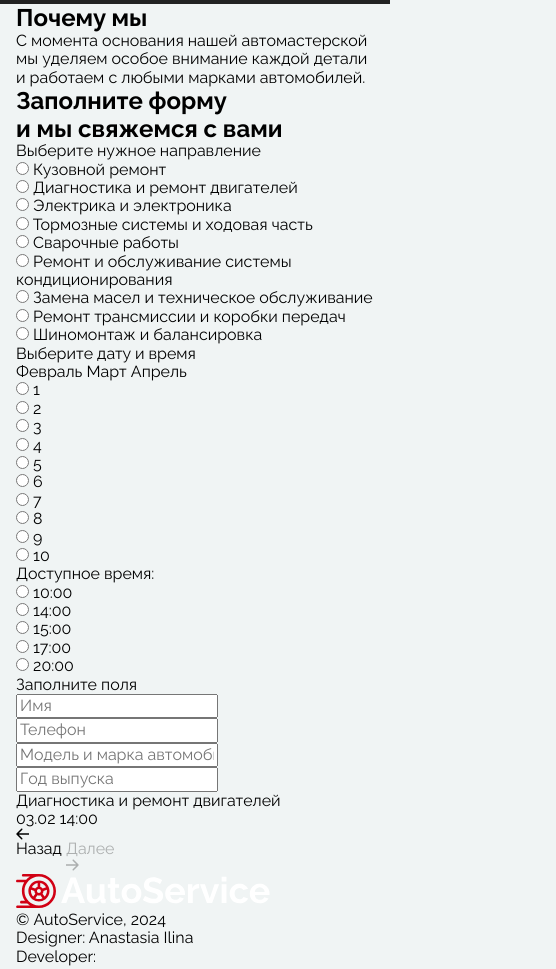
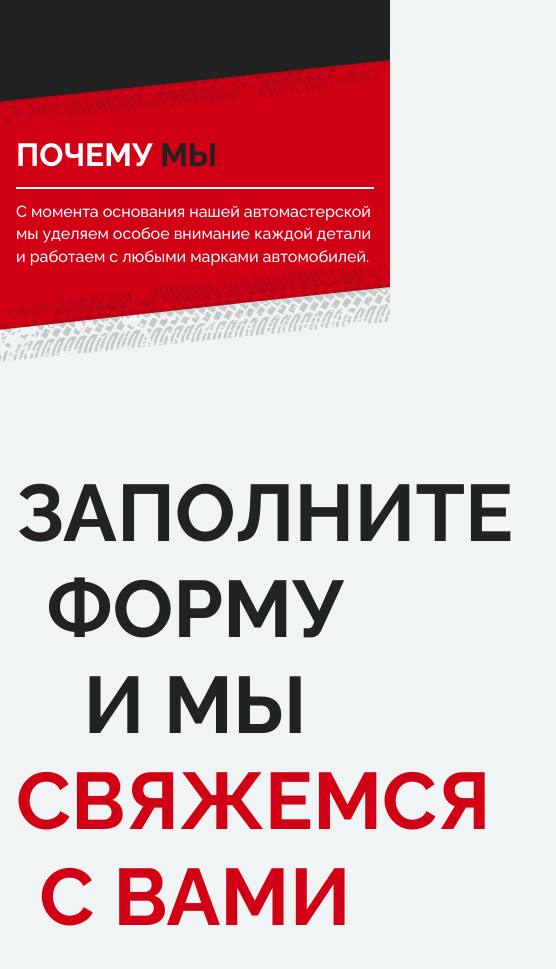
Before and after one commit to ZAVALEX174/lending, a plain HTML site: page index.html in a window 390 px wide. Shown: the part 420-1389 px from the top of the page, 556 px wide, since content can reach past the window. Drawn offline with Linux system fonts and the light colour scheme.

Commit message:
adaptive about, contact

```diff
--- a/css/about.css
+++ b/css/about.css
@@ -78,3 +78,82 @@
   font-weight: 500;
   line-height: 140%;
 }
+
+@media (max-width: 1080px) {
+  .about {
+    padding: 80px 0 80px;
+  }
+
+  .about__title {
+    padding: 10px 40px 10px 0;
+    font-size: 60px;
+  }
+
+  .about__text {
+    padding: 10px 0 10px 40px;
+    font-size: 20px;
+    max-width: 406px;
+  }
+}
+
+@media (max-width: 900px) {
+  .about {
+    padding: 90px 0 55px;
+  }
+
+  .about__title {
+    padding: 7px 24px 7px 0;
+    font-size: 48px;
+  }
+
+  .about__text {
+    padding: 7px 0 7px 24px;
+    font-size: 16px;
+    max-width: 320px;
+  }
+}
+
+@media (max-width: 660px) {
+  .about {
+    padding: 50px 0 25px;
+  }
+
+  .about__bg {
+    padding: 82px 0 68px;
+    background-size: auto 100%;
+  }
+
+  .about__container {
+    grid-template-columns: 1fr;
+    grid-template-rows: 2;
+  }
+
+  .about__title {
+    max-width: none;
+    justify-self: stretch;
+    align-self: end;
+    text-align: start;
+    padding: 0 0 12px 0;
+    font-size: 32px;
+
+    border-right: 0;
+    border-bottom: 2px solid #fff;
+  }
+
+  .about__text {
+    padding: 12px 0 0 0;
+    font-size: 16px;
+    max-width: 600px;
+    align-self: start;
+  }
+}
+
+@media (max-width: 375px) {
+  .about__bg::before {
+    transform: translateY(-28%) rotate(180deg);
+  }
+
+  .about__bg::after {
+    transform: translateY(30%);
+  }
+}
--- a/css/contact.css
+++ b/css/contact.css
@@ -154,8 +154,8 @@
   line-height: 140%;
 }
 
-.form__info-data {
-}
+/* .form__info-data {
+} */
 
 .form__btn-wrapper {
   display: flex;
@@ -188,3 +188,212 @@
   opacity: 0.4;
   background: #f0f4f4;
 }
+
+@media (max-width: 1080px) {
+  .contact {
+    padding: 104px 0 120px;
+    color: #222;
+  }
+
+  .contact__title {
+    margin-bottom: 40px;
+    text-align: center;
+    font-size: 80px;
+    font-style: normal;
+    font-weight: 700;
+    line-height: 120%;
+    text-transform: uppercase;
+  }
+
+  .contact__title-text_color-black {
+    color: #222;
+  }
+
+  .contact__title-text_color-red {
+    color: #d10014;
+  }
+
+  /* .contact__form {
+  } */
+
+  .form {
+    background-color: #fff;
+    border-radius: 32px;
+    padding: 60px;
+  }
+
+  .form__fieldset {
+    margin-bottom: 32px;
+  }
+
+  .form__title {
+    color: #222;
+    font-size: 32px;
+    font-weight: 700;
+    line-height: 100%;
+    text-transform: uppercase;
+    margin-bottom: 32px;
+  }
+
+  .form__subtitle {
+    margin-bottom: 16px;
+    color: #222;
+    font-size: 16px;
+    font-weight: 500;
+    line-height: 140%;
+  }
+
+  .form__radio-wrapper {
+    display: flex;
+    gap: 4px;
+    flex-wrap: wrap;
+    margin-bottom: 32px;
+  }
+
+  .form__radio-wrapper:last-child {
+    margin-bottom: 0;
+  }
+  /* .radio {
+  } */
+  .radio__input {
+    position: absolute;
+    -webkit-appearance: none;
+    -moz-appearance: none;
+    appearance: none;
+  }
+
+  .radio__label {
+    display: block;
+    padding: 12px 20px;
+    border-radius: 50px;
+    background: #f0f4f4;
+    color: #222;
+    font-size: 16px;
+    font-weight: 500;
+    line-height: 140%;
+    border: 1px solid transparent;
+  }
+
+  .radio__label:hover {
+    background: #e4f0f0;
+  }
+
+  .radio__input:focus-visible + .radio__label {
+    border-color: #d10014;
+    background: #f0f4f4;
+  }
+
+  .radio__input:checked + .radio__label {
+    background: #222;
+    color: #fff;
+    /* border-color: transparent; */
+  }
+
+  .form__months {
+    display: flex;
+    margin-bottom: 16px;
+    color: #222;
+    font-size: 16px;
+    font-weight: 500;
+    line-height: 140%;
+    column-gap: 16px;
+  }
+
+  .form__btn-month {
+    color: #222;
+    font-size: 16px;
+    font-weight: 500;
+    line-height: 140%;
+  }
+
+  .form__btn-month_active {
+    color: #d10014;
+    transform: scale(1.05);
+  }
+
+  .form__input-wrapper {
+    display: grid;
+    grid-template-columns: repeat(2, 1fr);
+    gap: 12px 8px;
+    margin-bottom: 32px;
+  }
+
+  .form__input {
+    padding: 12px 20px;
+    border-radius: 8px;
+    background-color: #f0f4f4;
+    border: 1px solid transparent;
+    color: #222;
+    font-size: 16px;
+    font-weight: 400;
+    line-height: 140%;
+  }
+
+  .form__input:hover {
+    background: #f0f4f4;
+  }
+
+  .form__input:focus-visible {
+    border-color:  #d0d0d0;
+    background: #f0f4f4;
+  }
+
+  .form__info {
+    margin-bottom: 16px;
+    color: #222;
+    font-size: 16px;
+    font-weight: 500;
+    line-height: 140%;
+  }
+
+  /* .form__info-data {
+  } */
+
+  .form__btn-wrapper {
+    display: flex;
+    gap: 8px;
+  }
+
+  .form__btn {
+    padding: 12px 20px;
+    display: flex;
+    align-items: center;
+    justify-content: center;
+    gap: 6px;
+    color: #222;
+    font-size: 16px;
+    font-weight: 500;
+    line-height: 140%;
+
+    border-radius: 50px;
+    background: #f0f4f4;
+  }
+
+  .form__btn_next {
+    border-radius: 50px;
+    background: #d10014;
+    color: #fff;
+  }
+
+  .form__btn_submit {
+    border-radius: 50px;
+    background: #d10014;
+    color: #fff;
+  }
+
+  .form__btn:disabled {
+    color: #222;
+    opacity: 0.4;
+    background: #f0f4f4;
+    pointer-events: none;
+  }
+}
+
+@media (max-width: 900px) {
+}
+
+@media (max-width: 660px) {
+}
+
+@media (max-width: 480px) {
+}
--- a/css/index.css
+++ b/css/index.css
@@ -4,6 +4,6 @@
 
 @import url('./header.css');
 @import url('./hero.css');
-/*@import url('./about.css');
+@import url('./about.css');
 @import url('./contact.css');
-@import url('./footer.css'); */
+@import url('./footer.css');
--- a/index.html
+++ b/index.html
@@ -63,8 +63,8 @@
           <h2 class="contact__title">
             <span class="contact__title-text contact__title-text_color-black"
               >Заполните форму и&nbsp;мы</span
-            ><span class="contact__title-text contact__title-text_color-red"
-              >&nbsp;свяжемся с&nbsp;вами</span
+            ><span class="contact__title-text contact__title-text_color-red">
+              свяжемся с&nbsp;вами</span
             >
           </h2>
 
@@ -367,13 +367,14 @@
               <p class="form__info">Диагностика и&nbsp;ремонт двигателей</p>
               <p class="form__info">
                 <time class="form__info-data" datetime="2024"
-                  ><span>03.02</span> <span>14:00</span></time
+                  ><span class="form__info-data-day">03.02</span>
+                  <span class="form__info-data-time">14:00</span></time
                 >
               </p>
             </fieldset>
 
             <div class="form__btn-wrapper">
-              <button class="form__btn">
+              <button class="form__btn" type="button">
                 <svg
                   width="13"
                   height="12"
@@ -387,7 +388,7 @@
                 <span>Назад</span>
               </button>
 
-              <button class="form__btn form__btn_next" disabled>
+              <button class="form__btn form__btn_next" type="button" disabled>
                 <span>Далее</span>
                 <svg
                   width="13"
@@ -399,6 +400,10 @@
                     d="M12.5303 6.53033C12.8232 6.23744 12.8232 5.76256 12.5303 5.46967L7.75736 0.696699C7.46447 0.403806 6.98959 0.403806 6.6967 0.696699C6.40381 0.989593 6.40381 1.46447 6.6967 1.75736L10.9393 6L6.6967 10.2426C6.40381 10.5355 6.40381 11.0104 6.6967 11.3033C6.98959 11.5962 7.46447 11.5962 7.75736 11.3033L12.5303 6.53033ZM0 6.75H12V5.25H0V6.75Z"
                     fill="currentColor" />
                 </svg>
+              </button>
+
+              <button class="form__btn form__btn_next" type="submit">
+                Отправить
               </button>
             </div>
           </form>
```
